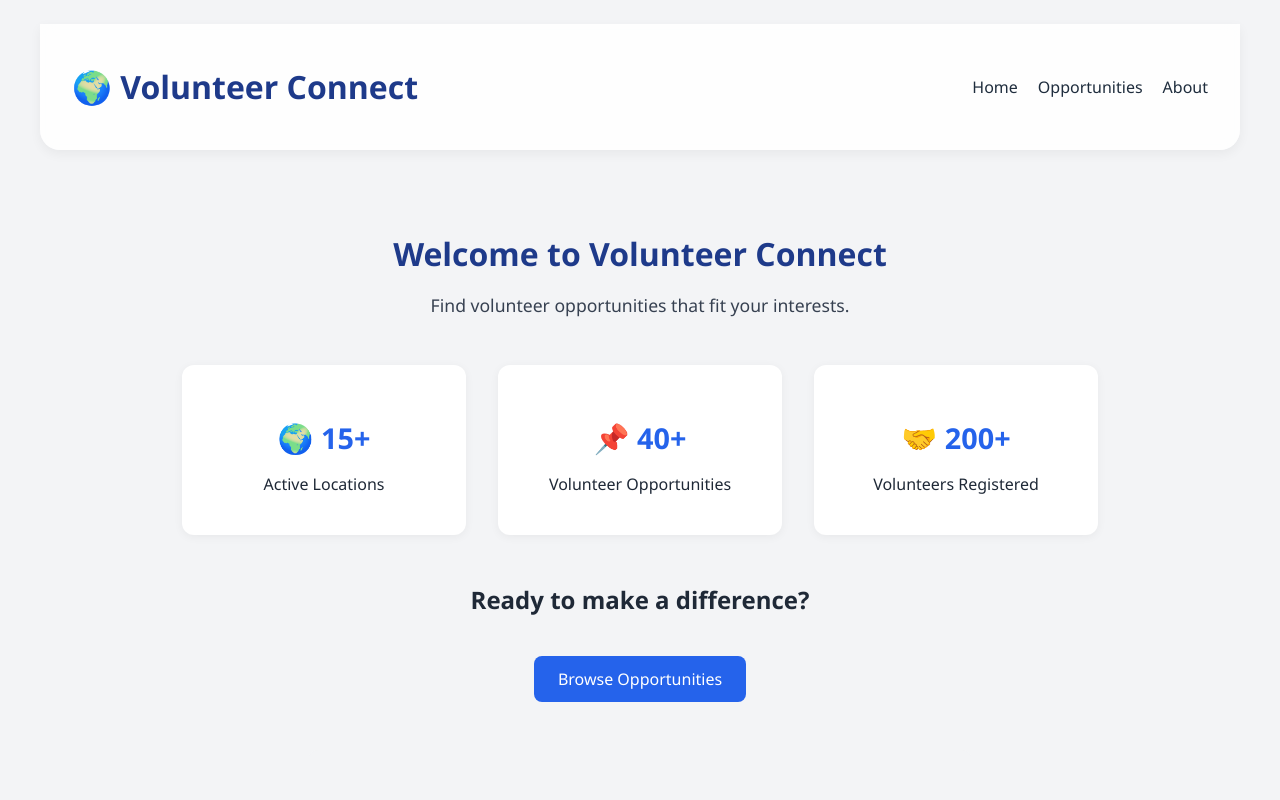
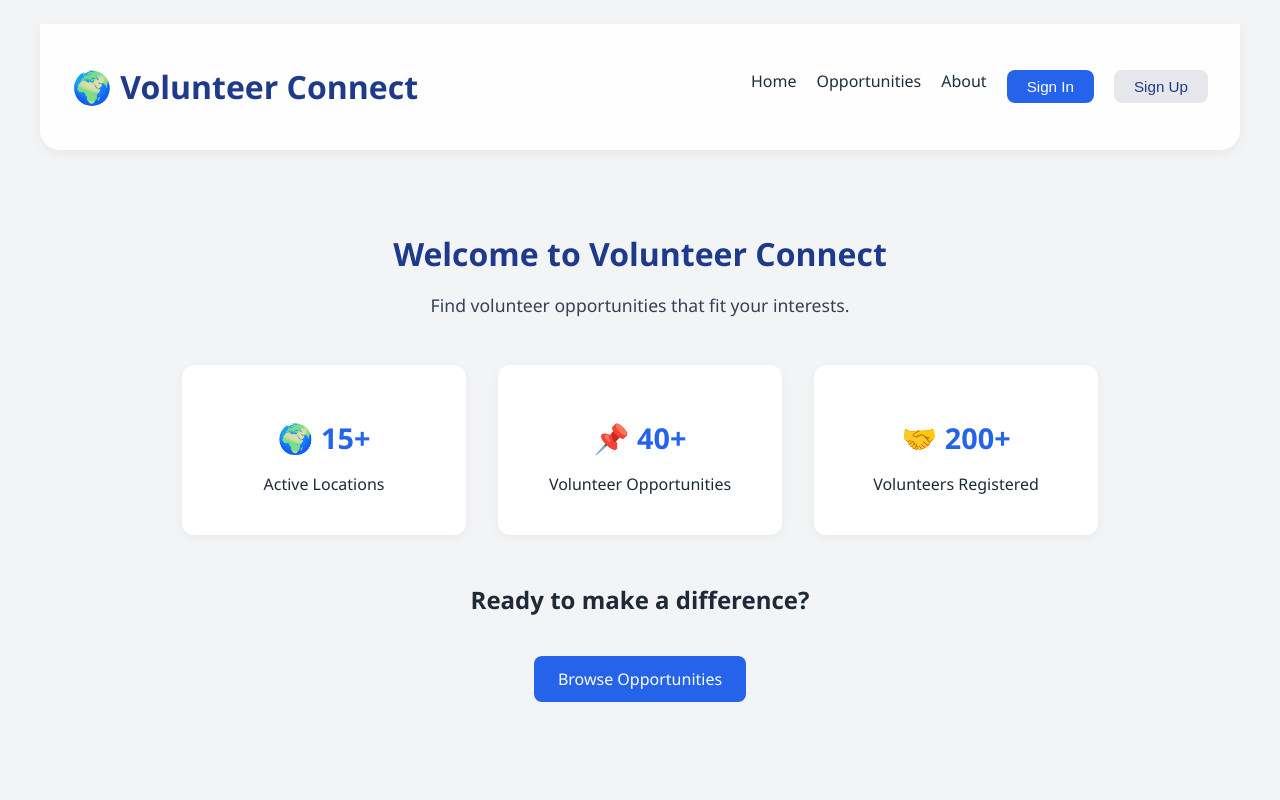
Before and after one commit to LizaGiorgobiani/volunteer_finder, a React (Vite) app in the folder client/: page / in a window 1280 px wide. Shown: the top 800 px of the page. Built offline with nearby package versions, Linux system fonts and the light colour scheme; no server answers.

Commit message:
updated header

```diff
--- a/client/src/components/Header.tsx
+++ b/client/src/components/Header.tsx
@@ -3,6 +3,7 @@ import { Link, useLocation } from "react-router-dom";
 import "../styles/Header.css";
 import SearchBar from "./SearchBar";
 import TypeFilter from "./TypeFilter";
+import { useAuth } from "../context/AuthContext";
 
 type Props = {
   keyword: string;
@@ -22,6 +23,8 @@ const Header: React.FC<Props> = ({
   const location = useLocation();
   const showFilters = location.pathname === "/opportunities";
 
+  const { user, logout } = useAuth(); // ✅ use auth
+
   return (
     <header className="header">
       <div className="header-top">
@@ -30,6 +33,25 @@ const Header: React.FC<Props> = ({
           <Link to="/">Home</Link>
           <Link to="/opportunities">Opportunities</Link>
           <Link to="/about">About</Link>
+
+          {/* 🔐 Conditional Buttons */}
+          {user ? (
+            <>
+              <span className="header-user">👋 {user}</span>
+              <button className="auth-button" onClick={logout}>
+                Logout
+              </button>
+            </>
+          ) : (
+            <>
+              <Link to="/login">
+                <button className="auth-button">Sign In</button>
+              </Link>
+              <Link to="/signup">
+                <button className="auth-button secondary">Sign Up</button>
+              </Link>
+            </>
+          )}
         </nav>
       </div>
 
--- a/client/src/main.tsx
+++ b/client/src/main.tsx
@@ -2,11 +2,14 @@ import React from "react";
 import ReactDOM from "react-dom/client";
 import App from "./App.tsx";
 import { BrowserRouter } from "react-router-dom";
+import { AuthProvider } from "./context/AuthContext.tsx";
 
 ReactDOM.createRoot(document.getElementById("root")!).render(
   <React.StrictMode>
     <BrowserRouter>
-      <App />
+      <AuthProvider>
+        <App />
+      </AuthProvider>
     </BrowserRouter>
   </React.StrictMode>
 );
--- a/client/src/styles/Header.css
+++ b/client/src/styles/Header.css
@@ -42,3 +42,34 @@
   margin-top: 16px;
   flex-wrap: wrap;
 }
+.auth-button {
+  padding: 8px 20px;
+  font-size: 0.95rem;
+  font-weight: 500;
+  color: #ffffff;
+  background-color: #2563eb; /* same as Browse Opportunities */
+  border: none;
+  border-radius: 8px;
+  cursor: pointer;
+  transition: background-color 0.2s ease;
+}
+
+.auth-button:hover {
+  background-color: #1d4ed8;
+}
+
+.auth-button.secondary {
+  background-color: #e5e7eb; /* light gray */
+  color: #1e3a8a;
+}
+
+.auth-button.secondary:hover {
+  background-color: #d1d5db;
+}
+
+.header-user {
+  font-weight: 500;
+  color: #1f2d3d;
+  margin-left: 16px;
+  padding-top: 2px;
+}
```
